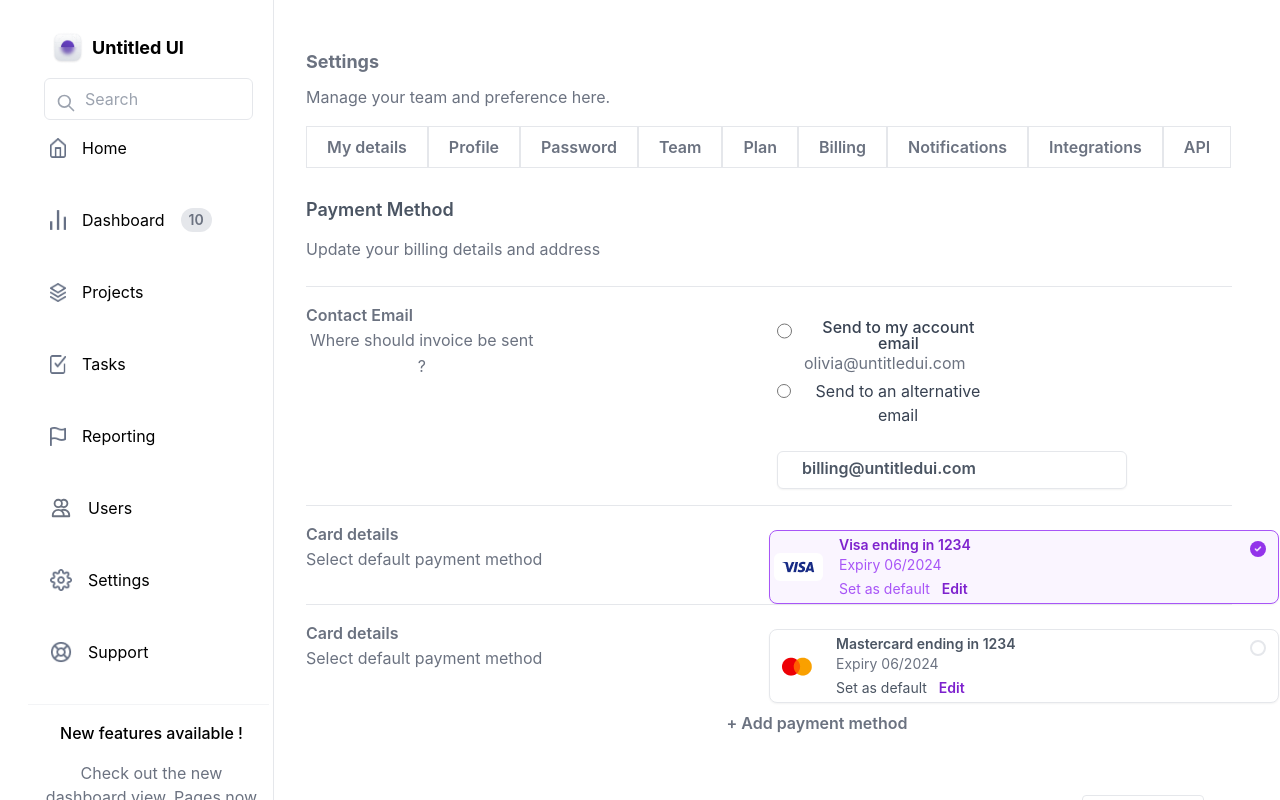
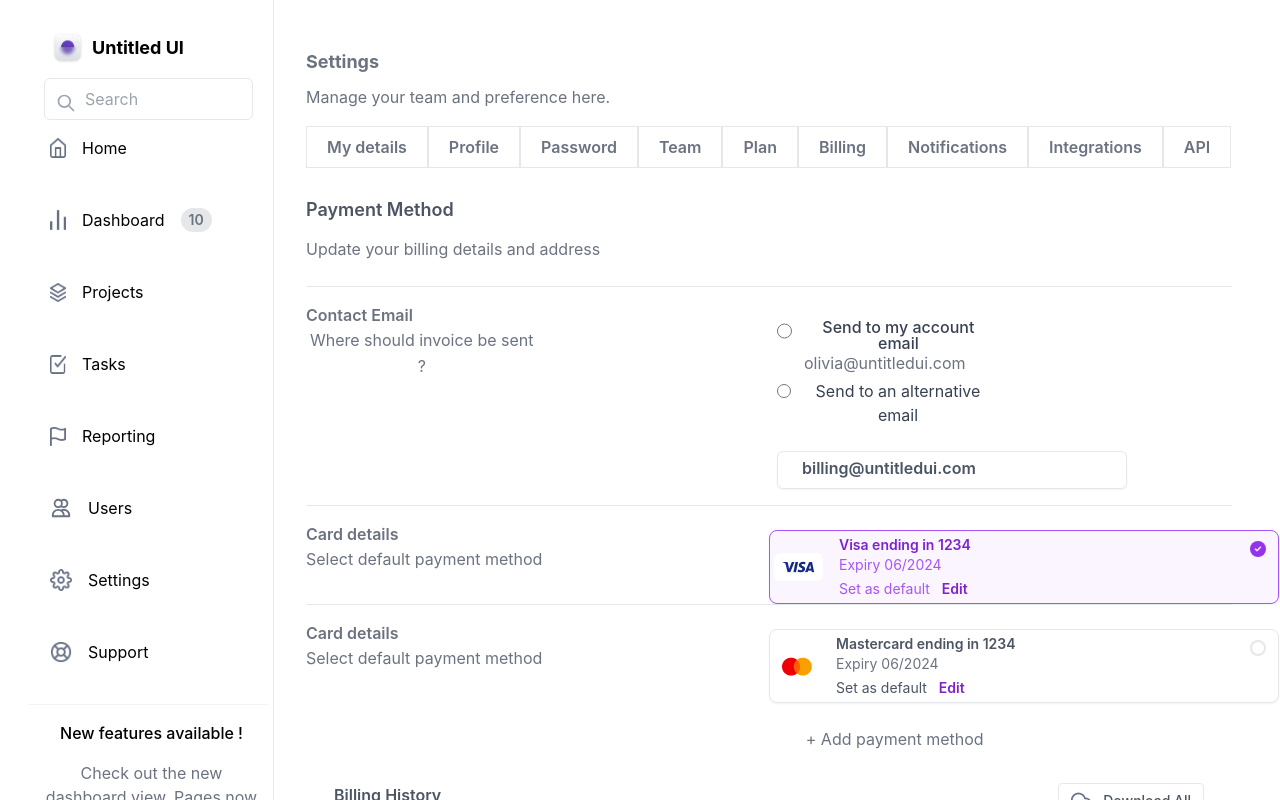
Before and after one commit to jamesoyanna/settings-page, a React (Create React App) app: page / in a window 1280 px wide. Built offline with nearby package versions, Linux system fonts and the light colour scheme.

Commit message:
Add styling to settings page

```diff
--- a/src/components/billing/Billing.jsx
+++ b/src/components/billing/Billing.jsx
@@ -4,10 +4,11 @@ import DownloadIcon from '../../images/download.png'
 const Billing = () => {
   return (
     <div className="sm:px-6 w-full">
-                <div className="px-4 md:px-1 py-4 md:py-7">
-                    <div className="flex items-center justify-between">
-                        <p className="focus:outline-none text-md font-bold leading-normal text-gray-500">Billing History</p>
-                        <button className="py-3 px-4 flex items-center text-sm font-medium leading-none text-gray-600 bg-white border hover:bg-gray-300 cursor-pointer rounded">
+                <div className="md:px-1">
+                    <div className="flex justify-between">
+                        <p className="text-md font-semibold text-gray-600">Billing History</p>
+                        <button className="py-2 px-3 flex items-center text-sm font-medium leading-none text-gray-600 bg-white border cursor-pointer rounded">
+                        <img src={DownloadIcon} alt='donload icon' className='mr-3' />
                         Download All
                         </button>
                     </div>
@@ -88,8 +89,6 @@ const Billing = () => {
                                             </div>
                                         </div>
                                     </td>
-
-
                                     <td className="">
                                         <div className="flex items-center pl-5">
                                             <p className="text-base font-medium leading-none text-gray-700 mr-2">Basic Plan - Dec 2022</p>
--- a/src/components/settings/Settings.jsx
+++ b/src/components/settings/Settings.jsx
@@ -97,7 +97,17 @@ const Settings = () => {
         <img src={Checkicon} alt='check icon' className="bg-white h-4 w-4 py-1 px-1 border-2 rounded-lg mb-9 mr-2" />
 	</div>
 </div>
-<p className='w-full ml-12 mt-2 text-gray-500 font-semibold'> + Add payment method</p>
+
+<div class="grid grid-cols-4">
+  <div className="col-span-2">
+ </div>
+	<div class="sm:flex-row sm:gap-0">
+	<div class=" pt-4 sm:flex-row">
+      <p className='ml-12 mt-2 text-gray-500 text-md'> + Add payment method</p>
+		</div>
+
+	</div>
+</div>
 </div>
   )
 }
```
